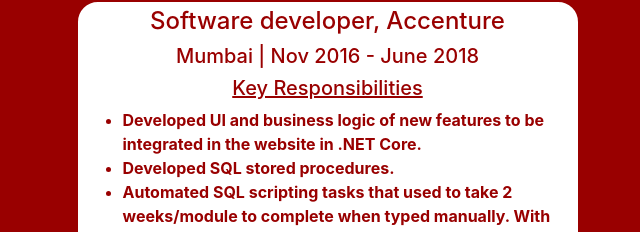
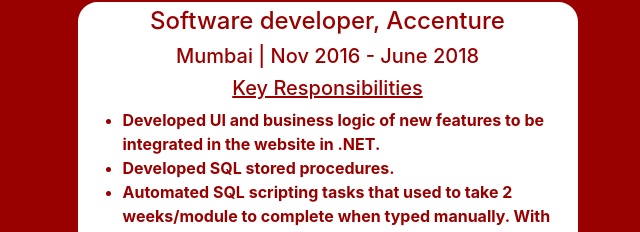
Before and after one commit to rmit-s3734938-vineet-bugtani/portfolio, a plain HTML site: page index.html in a window 1280 px wide. Shown: the part 1323-1555 px from the top of the page, 640-1280 px from the left. Drawn offline with nearby package versions, Linux system fonts and the light colour scheme.

Commit message:
Minor change

```diff
--- a/index.html
+++ b/index.html
@@ -181,7 +181,7 @@
           <h5 class="details">Mumbai | Nov 2016 - June 2018</h5>
           <h5 class="responsibilities"><u>Key Responsibilities</u></h5>
           <ul class="resp-list">
-            <li>Developed UI and business logic of new features to be integrated in the website in .NET Core.</li>
+            <li>Developed UI and business logic of new features to be integrated in the website in .NET.</li>
             <li>Developed SQL stored procedures.</li>
             <li>
               Automated SQL scripting tasks that used to take 2 weeks/module
```
